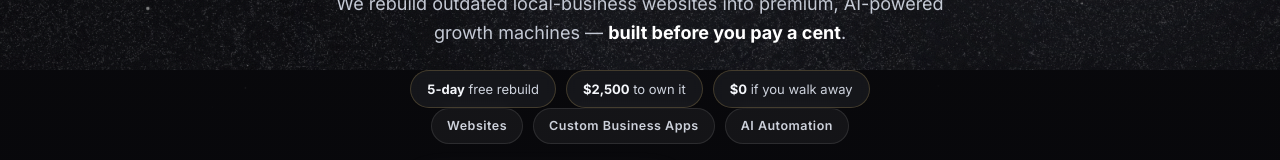
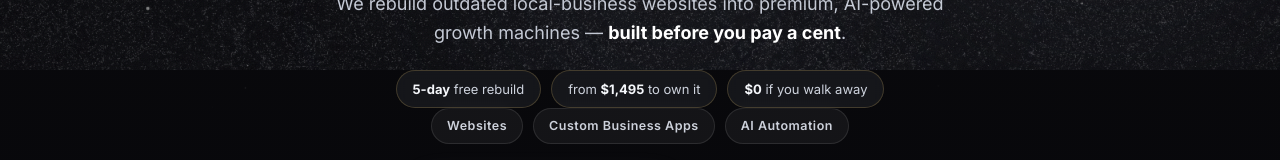
Before and after one commit to themortgagemaster01-eng/obsidianlabs, a plain HTML site: page index.html in a window 1280 px wide. Shown: the part 730-890 px from the top of the page. Drawn offline with nearby package versions, Linux system fonts and the light colour scheme.

Commit message:
Update hero price to from $1,495 to own it

```diff
--- a/index.html
+++ b/index.html
@@ -310,7 +310,7 @@
   </div>
   <h1 class="disp reveal">Your competition still looks like 2014.<br><span class="grad">You'll look like 2030.</span></h1>
   <p class="reveal">We rebuild outdated local-business websites into premium, AI-powered growth machines — <b style="color:#fff">built before you pay a cent</b>.</p>
-  <div class="offerbar reveal"><span><b>5-day</b> free rebuild</span><span><b>$2,500</b> to own it</span><span><b>$0</b> if you walk away</span></div>
+  <div class="offerbar reveal"><span><b>5-day</b> free rebuild</span><span>from <b>$1,495</b> to own it</span><span><b>$0</b> if you walk away</span></div>
   <div class="pills reveal"><span>Websites</span><span>Custom Business Apps</span><span>AI Automation</span></div>
   <div class="hbtns reveal"><a class="btn pri" href="#scanner">Claim free AI website audit</a><a class="btn ghost" href="#forge">See how it works</a></div>
 
```
